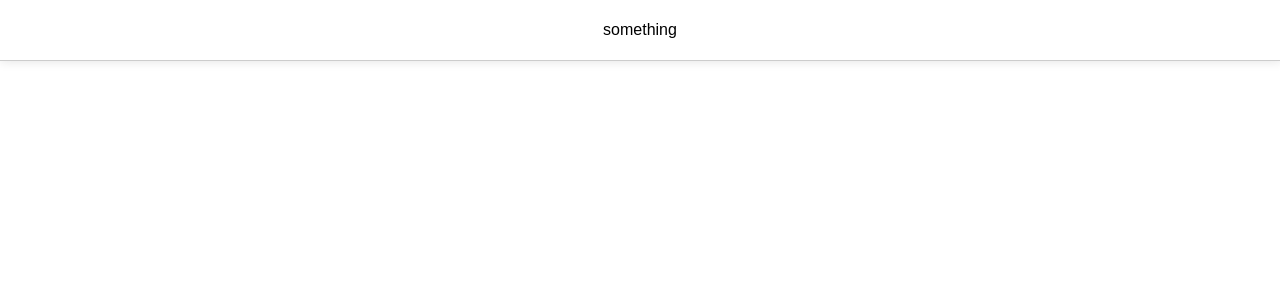
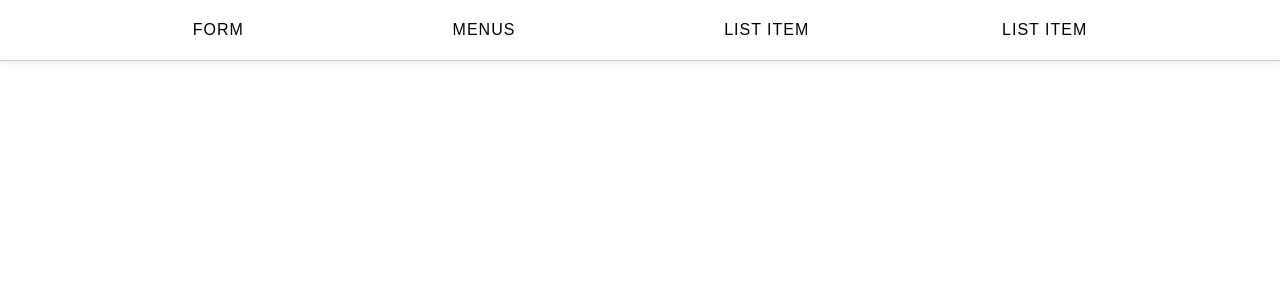
Before and after one commit to savus/testing-vite-react, a React (Vite) app: page / in a window 1280 px wide. Shown: the top 300 px of the page. Built offline with nearby package versions, Linux system fonts and the light colour scheme.

Commit message:
Rebuild NavItem and DropdownMenu components
Rebuilt NavItem and DropdownMenu components, along with a state context provider which tracks the state of whichdropdown menu should be active at a time, as well as a Ref to the LI element that shuts off all dropdowns once the menu is clicked off of

```diff
--- a/src/App.tsx
+++ b/src/App.tsx
@@ -1,14 +1,17 @@
 import { FullBodyElement } from "./Components/FullBodyElement.js";
 import { Header } from "./Components/Header.js";
+import { DropdownMenuStateProvider } from "./Components/Providers/DropdownMenuStateProvider.js";
 import "./css/index.css";
 import "./js/index.js";
 
 function App() {
   return (
     <>
-      <FullBodyElement>
-        <Header />
-      </FullBodyElement>
+      <DropdownMenuStateProvider>
+        <FullBodyElement>
+          <Header />
+        </FullBodyElement>
+      </DropdownMenuStateProvider>
     </>
   );
 }
--- /dev/null
+++ b/src/Components/DropdownMenu.tsx
@@ -0,0 +1,16 @@
+import type { TDropdownMenu } from "../types";
+import { useDropdownContext } from "./Providers/DropdownMenuStateProvider";
+
+export const DropdownMenu = () => {
+  const { dropdownMenu } = useDropdownContext();
+  const isMenuActive = (
+    menuState: TDropdownMenu,
+    currentState: TDropdownMenu
+  ) => (menuState === currentState ? "active" : "");
+
+  return (
+    <div className={`dropdown-menu ${isMenuActive(dropdownMenu, "menus")}`}>
+      Dropdown
+    </div>
+  );
+};
--- a/src/Components/Header.tsx
+++ b/src/Components/Header.tsx
@@ -1,11 +1,18 @@
-import { Modal } from "./Modal";
 import { Navbar } from "./Navbar";
+import { NavItem } from "./NavItem";
+import { useDropdownContext } from "./Providers/DropdownMenuStateProvider";
 
 export const Header = () => {
+  const { dropdownRef } = useDropdownContext();
   return (
     <header className="main-header">
-      <Navbar>something</Navbar>
-      <Modal></Modal>
+      <Navbar>
+        <li className="nav-item">Form</li>
+        <NavItem menuRef={dropdownRef} />
+        <li className="nav-item">list item</li>
+        <li className="nav-item">list item</li>
+      </Navbar>
+      {/* <Modal></Modal> */}
     </header>
   );
 };
--- /dev/null
+++ b/src/Components/NavItem.tsx
@@ -0,0 +1,26 @@
+import type { RefObject } from "react";
+import { useDropdownContext } from "./Providers/DropdownMenuStateProvider";
+import { DropdownMenu } from "./DropdownMenu";
+
+export const NavItem = ({
+  menuRef,
+}: {
+  menuRef?: RefObject<HTMLLIElement | null>;
+}) => {
+  const { dropdownMenu, setDropdownMenu } = useDropdownContext();
+
+  return (
+    <li className="nav-item" ref={menuRef}>
+      <a
+        href="#"
+        onClick={() => {
+          const toggleState = dropdownMenu === "menus" ? "none" : "menus";
+          setDropdownMenu(toggleState);
+        }}
+      >
+        Menus
+      </a>
+      <DropdownMenu />
+    </li>
+  );
+};
--- /dev/null
+++ b/src/Components/Providers/DropdownMenuStateProvider.tsx
@@ -0,0 +1,46 @@
+import {
+  createContext,
+  useContext,
+  useEffect,
+  useRef,
+  useState,
+  type ReactNode,
+} from "react";
+import type { TDropdownContext, TDropdownMenu } from "../../types";
+
+const DropdownStateContext = createContext<TDropdownContext>(
+  {} as TDropdownContext
+);
+
+export const DropdownMenuStateProvider = ({
+  children,
+}: {
+  children: ReactNode;
+}) => {
+  const [dropdownMenu, setDropdownMenu] = useState<TDropdownMenu>("none");
+  const dropdownRef = useRef<HTMLLIElement | null>(null);
+
+  useEffect(() => {
+    const handler = (e: MouseEvent) => {
+      if (dropdownRef.current) {
+        if (!dropdownRef.current.contains(e.target as HTMLLIElement))
+          setDropdownMenu("none");
+      }
+    };
+    document.addEventListener("mousedown", handler);
+  }, []);
+
+  return (
+    <DropdownStateContext.Provider
+      value={{
+        dropdownMenu,
+        setDropdownMenu,
+        dropdownRef,
+      }}
+    >
+      {children}
+    </DropdownStateContext.Provider>
+  );
+};
+
+export const useDropdownContext = () => useContext(DropdownStateContext);
--- a/src/css/navbar.css
+++ b/src/css/navbar.css
@@ -14,15 +14,15 @@
 .navbar .navbar-nav .nav-item {
   text-transform: uppercase;
   letter-spacing: 1px;
+  position: relative;
 }
 
 .navbar .navbar-nav .nav-item a {
   padding: 0.8rem 1rem;
   color: #000;
-  position: relative;
 }
 
-.nav-item .dropdown {
+.nav-item .dropdown-menu {
   --opacity: 0;
   --visibility: hidden;
   --top: 100%;
@@ -40,7 +40,7 @@
     top var(--transition-speed) ease-in-out;
 }
 
-.nav-item .dropdown.active {
+.nav-item .dropdown-menu.active {
   --opacity: 1;
   --visibility: visible;
   --top: 120%;
```
